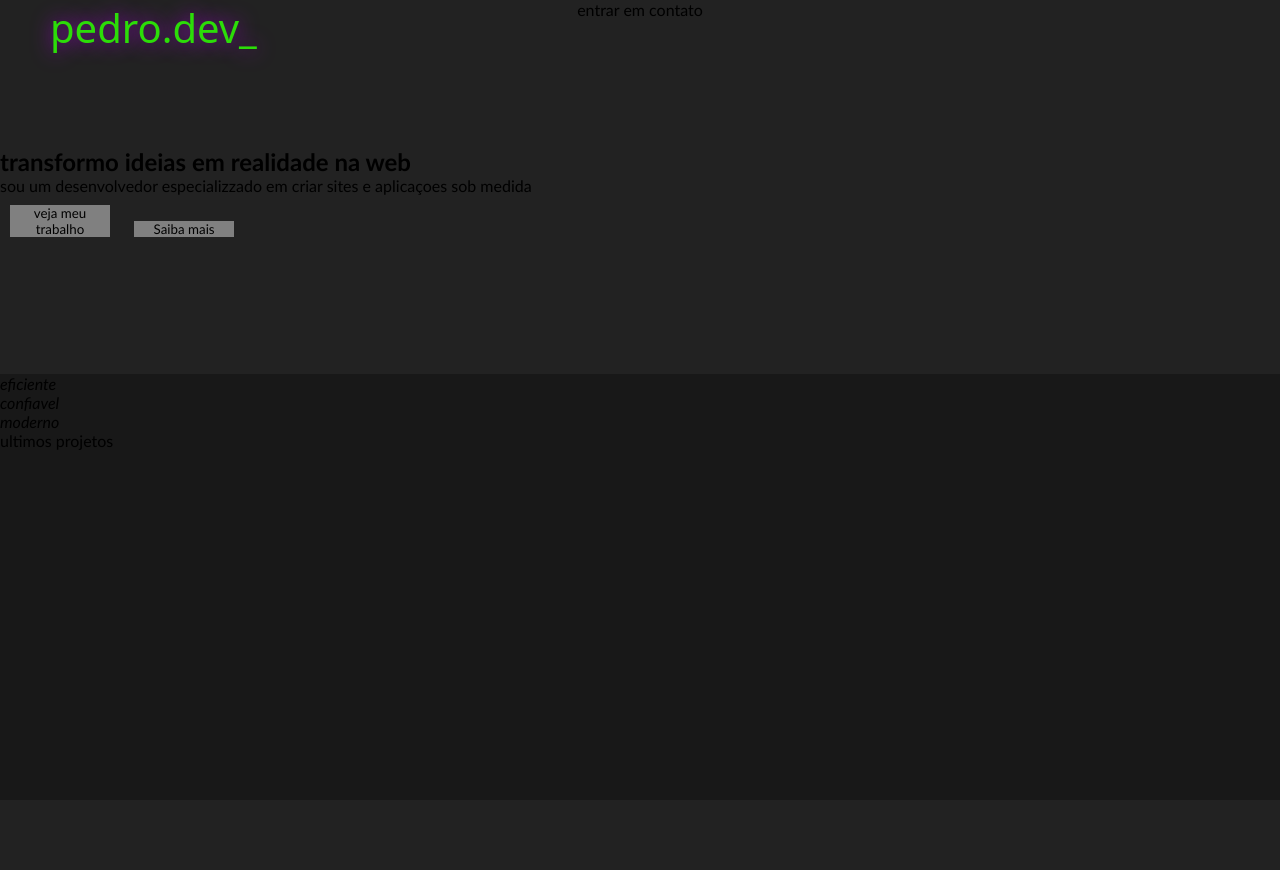
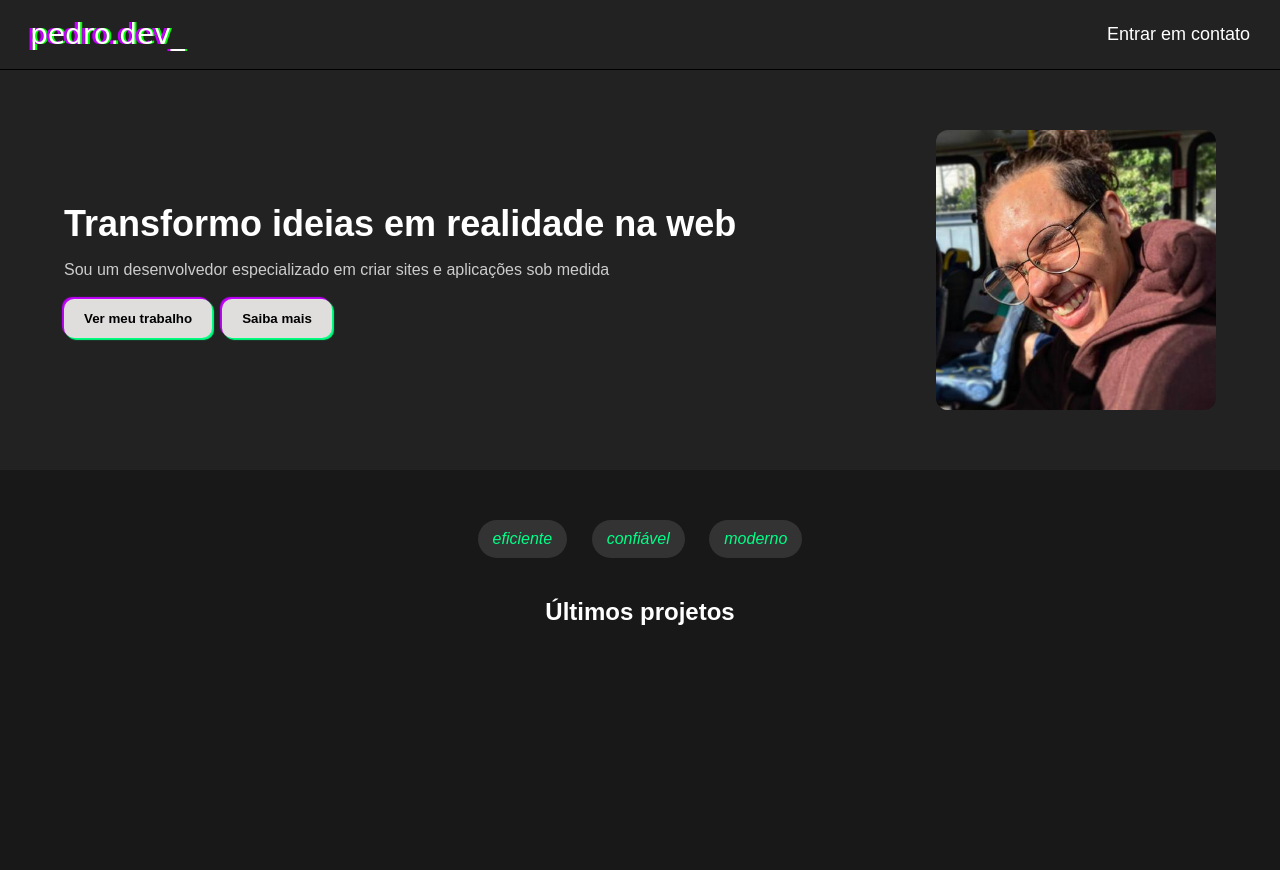
Before and after one commit to pedroh1607/landing_page, a plain HTML site: page index.html in a window 1280 px wide. Before the commit the page ends 800 px from the top, so only its background shows below. Drawn offline with Linux system fonts and the light colour scheme; a web font is replaced by a local one.

Commit message:
add image

```diff
--- a/index.html
+++ b/index.html
@@ -1,96 +1,182 @@
 <!DOCTYPE html>
-<html lang="en">
+<html lang="pt-br">
 <head>
 <meta charset="UTF-8">
 <meta name="viewport" content="width=device-width, initial-scale=1.0">
-    <title>landing page</title>
+<title>Landing Page</title>
+
 <link href="https://fonts.googleapis.com/css2?family=Rubik+Glitch&display=swap" rel="stylesheet">
-</head>
+
 <style>
 *{
-        border: none;
-        padding: 0px;
-        margin: 0px;
-        font-family: 'Gill Sans', 'Gill Sans MT', Calibri, 'Trebuchet MS', sans-serif;
-    }
-    body{
-        width:100vw;
-        height:100vh;
-        background: #222222;
-        display: flex;
-        justify-content: center;
-        align-items: center;
-        flex-direction:column;
-    }
-    .parte1{
-        background: #222222;
-        height:50vh;
-        width: 100vw;
-    }
-    .parte2{
-        background: #181818;
-        height: 60vh;
-        width:100vw;
+    margin: 0;
+    padding: 0;
+    box-sizing: border-box;
 }
 
-    .parte1, .parte1{
+body{
+    width:100%;
+    min-height:100vh;
+    background: #222;
     display: flex;
     flex-direction: column;
+    align-items: center;
+    color: #fff;
+    font-family: Arial, sans-serif;
+}
+
+/* HEADER */
+header{
+    width: 100%;
+    height: 70px;
+    display:flex;
+    align-items:center;
+    justify-content: space-between;
+    padding: 0 30px;
+    border-bottom: 1px solid #000;
+}
+
+.logo{
+    font-family: "Rubik Glitch", cursive;
+    font-size: 28px;
+    text-shadow: -3px 0px #c300ff, 2px 0px #00ff00;
+}
+
+header a{
+    font-size: large;
+    cursor: pointer;
+    transition: 0.2s;
+}
+
+header a:hover{
+    text-shadow: 1px 0px #00ff00,-2px 0px#c300ff;
+}
+
+/* HERO */
+.parte1{
+    width: 90%;
+    max-width: 1200px;
+    height: auto;
+    display: flex;
+    align-items: center;
+    justify-content: space-between;
+    gap: 40px;
+    padding: 60px 0;
+    flex-wrap: wrap;
+}
+
+.text1 h1{
+    font-size: 36px;
+    margin-bottom: 15px;
+    line-height: 1.2;
+}
+
+.text1 p{
+    color: #ccc;
+    margin-bottom: 20px;
+}
+
+/* BOTÕES */
+.buttons{
+    display: flex;
+    gap: 10px;
+}
+
+.buttons button{
+    background: #e0dddd;
+    padding: 12px 20px;
+    border-radius: 10px;
+    cursor: pointer;
+    border: none;
+    font-weight: bold;
+    transition: 0.2s;
+    box-shadow: -2px -2px 1px rgb(195, 0, 255),
+                2px 2px 1px rgb(0, 255, 128);
+}
+
+.buttons button:hover{
+    transform: translateY(-3px);
+}
+
+/* IMAGEM */
+.parte1 img{
+    width: 280px;
+    border-radius: 12px;
+}
+
+/* SEGUNDA PARTE */
+.parte2{
+    width: 100%;
+    height: 50vh;
+    padding: 40px 20px;
+    background: #181818;
+    text-align: center;
+}
+
+.tags{
+    display: inline-block;
+    margin: 10px;
+    padding: 10px 15px;
+    border-radius: 20px;
+    background: #333;
+}
+
+.tags i{
+    color: #00ff88;
+}
+
+.parte2 h2{
+    margin-top: 30px;
+}
+
+/* RESPONSIVO */
+@media (max-width: 768px){
+    .parte1{
+        flex-direction: column;
+        text-align: center;
+    }
+
+    .buttons{
         justify-content: center;
     }
+}
+</style>
+</head>
 
-    button{
-        background: #808080;
-        width:100px;
-        margin:10px;
-    }
-    header{
-        display:flex;
-        flex-direction: row;
-    }
-    header > .logo{
-        font-family: "Rubik Glitch", system-ui;
-        color: #2cdd08;
-        text-shadow: 0px 0px 20px  #9b06c9  ;
-        font-size : 40px;
-        position: absolute;
-        left: 50px;
-    }
+<body>
 
-</style>
-<body>
 <header>
-        <span class="logo"> pedro.dev_ </span>
-        <p>entrar em contato</p>
+    <span class="logo">pedro.dev_</span>
+    <a>Entrar em contato</a>
 </header>
+
 <section class="parte1">
 
+    <div>
+        <div class="text1">
+            <h1>Transformo ideias em realidade na web</h1>
+            <p>Sou um desenvolvedor especializado em criar sites e aplicações sob medida</p>
+        </div>
 
-        <h1>transformo ideias em realidade na web</h1>
-        <p>sou um desenvolvedor especializzado em criar sites e aplicaçoes sob medida</p>
-        <div class="">
-            <button type="">veja meu trabalho</button>
-            <button type="">Saiba mais</button>
+        <div class="buttons">
+            <button>Ver meu trabalho</button>
+            <button>Saiba mais</button>
         </div>
+    </div>
+
+    <img src="./107113002 (1).jpg" alt="Foto">
 
 </section>
 
 <section class="parte2">
 
-        <div class="tags eficiente">
-            <i>eficiente</i>
-        </div>
+    <div class="tags"><i>eficiente</i></div>
+    <div class="tags"><i>confiável</i></div>
+    <div class="tags"><i>moderno</i></div>
 
-        <div class="tags confiavel">
-            <i>confiavel</i>
-        </div>
-
-        <div class="tags moderno">
-            <i>moderno</i>
-        </div>
-
-        ultimos projetos
+    <h2>Últimos projetos</h2>
 
 </section>
+
 </body>
 </html>
```
Also changed, not shown: 107113002 (1).jpg (added). Lines whose indentation alone changed are shown as unchanged.
